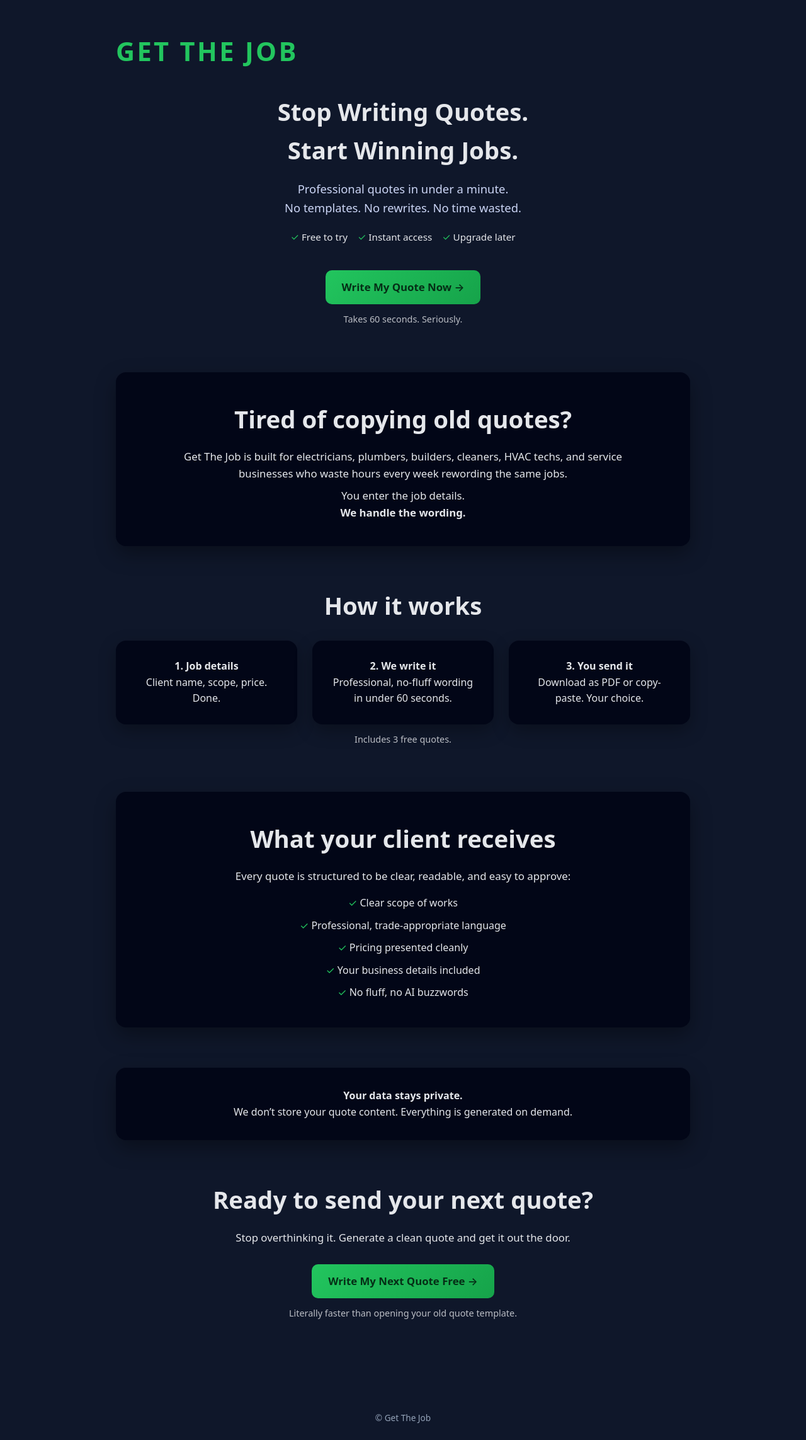
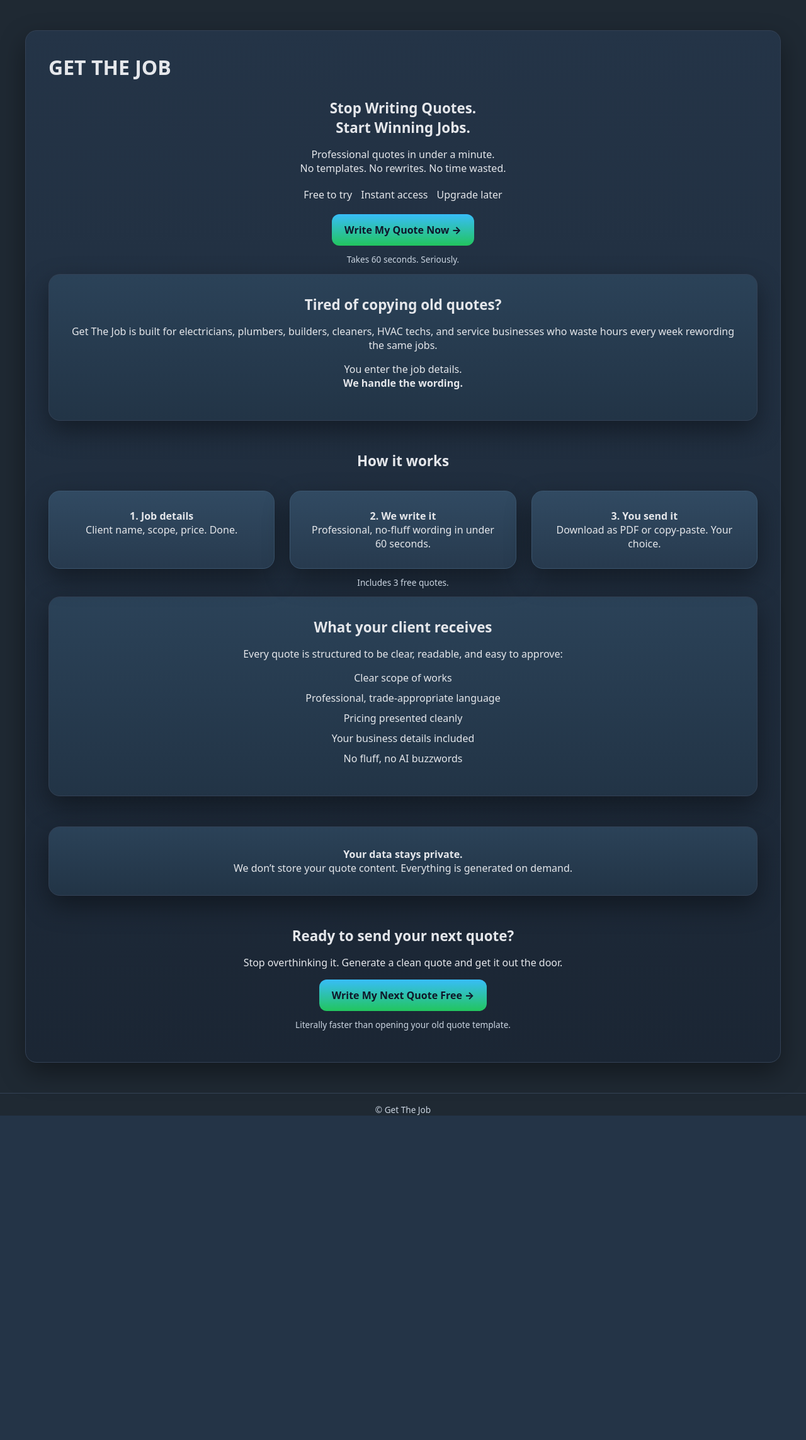
Before and after one commit to Voyaga/proposal60, a Flask app: page / in a window 1280 px wide. Shown: the whole page at 63% size. After the commit the page ends 1771 px from the top, so only its background shows below. Run offline with Flask 3, Linux system fonts and the light colour scheme.

Commit message:
Add files via upload

```diff
--- a/static/style.css
+++ b/static/style.css
@@ -1,21 +1,37 @@
-/* ==============================
-   RESET / BASE
-   ============================== */
-* {
-  box-sizing: border-box;
+/* =========================
+   Get The Job – Core Styles
+   ========================= */
+
+/* ---------- Variables ---------- */
+:root {
+  --bg: #1f2933;
+  --panel: #243447;
+  --panel-dark: #1b2634;
+  --border: #334155;
+
+  --text: #e5e7eb;
+  --muted: #cbd5e1;
+
+  --blue: #38bdf8;
+  --green: #22c55e;
+
+  --radius-lg: 18px;
+  --radius-md: 12px;
+  --radius-sm: 8px;
+
+  --shadow: 0 16px 40px rgba(0,0,0,.4);
+  --maxw: 1200px;
 }
+
+/* ---------- Reset ---------- */
+* { box-sizing: border-box; }
 
 html, body {
   margin: 0;
   padding: 0;
-}
-
-body {
-  font-family: system-ui, -apple-system, BlinkMacSystemFont, "Segoe UI", Roboto, sans-serif;
-  background: #0f172a;
-  color: #e5e7eb;
-  line-height: 1.6;
-  text-align: center; /* GLOBAL CENTRE */
+  background: var(--bg);
+  color: var(--text);
+  font-family: system-ui, -apple-system, Segoe UI, Roboto, Arial, sans-serif;
 }
 
 a {
@@ -23,298 +39,108 @@ a {
   text-decoration: none;
 }
 
-/* ==============================
-   LAYOUT
-   ============================== */
-.wrap,
-.container {
-  max-width: 960px;
-  margin: 0 auto;
-  padding: 48px 24px;
+/* ---------- Layout ---------- */
+.wrap {
+  max-width: var(--maxw);
+  margin: 48px auto;
+  padding: 36px;
+  background: linear-gradient(180deg, var(--panel), var(--panel-dark));
+  border: 1px solid var(--border);
+  border-radius: var(--radius-lg);
+  box-shadow: var(--shadow);
 }
 
-/* ==============================
-   TYPOGRAPHY
-   ============================== */
-h1, h2, h3, p, span, li {
-  text-align: center;
+/* ---------- Brand ---------- */
+.brand {
+  display: flex;
+  align-items: center;
+  gap: 14px;
+  margin-bottom: 28px;
 }
 
+.brand-mark {
+  width: 46px;
+  height: 46px;
+  display: grid;
+  place-items: center;
+  border-radius: 12px;
+  background: linear-gradient(135deg, var(--blue), var(--green));
+  color: #0f172a;
+  font-weight: 900;
+  letter-spacing: .08em;
+}
+
+.brand-name {
+  font-size: 1.2rem;
+  font-weight: 800;
+}
+
+.brand-tag {
+  font-size: .9rem;
+  color: var(--muted);
+}
+
+/* ---------- Headings ---------- */
 h1 {
-  font-size: 2.6rem;
-  letter-spacing: 0.08em;
-  margin: 0 0 0.5rem;
+  margin: 0 0 10px;
+  font-size: 2rem;
+  font-weight: 900;
 }
 
 h2 {
-  font-size: 2.4rem;
-  margin: 0.75rem 0 1rem;
+  margin: 0 0 12px;
+  font-size: 1.4rem;
 }
 
-h3 {
-  font-size: 1.25rem;
-  margin: 0.5rem 0;
+.subhead {
+  color: var(--muted);
+  margin-bottom: 24px;
 }
 
-p {
-  max-width: 720px;
-  margin: 0.5rem auto;
-  font-size: 1.05rem;
+.helper {
+  font-size: .9rem;
+  color: var(--muted);
 }
 
-/* Brand headline */
-.brand {
-  color: #22c55e;
-  display: block;
-  width: 100%;
-  text-align: center;
+.fineprint {
+  font-size: .85rem;
+  color: var(--muted);
+  margin-top: 12px;
 }
 
-/* ==============================
-   HERO
-   ============================== */
-.hero {
-  margin-bottom: 72px;
-}
-
-.hero-sub {
-  color: #cbd5f5;
-  font-size: 1.15rem;
-}
-
-/* Trust / badges */
-.hero-points,
-.badges {
-  display: flex;
-  justify-content: center;
-  gap: 16px;
-  margin: 20px auto;
-  font-size: 0.95rem;
-}
-
-.hero-points span::before,
-.badges span::before {
-  content: "✓ ";
-  color: #22c55e;
-}
-
-/* ==============================
-   BUTTONS
-   ============================== */
+/* ---------- Buttons ---------- */
 .btn,
-.cta-button {
+button {
   display: inline-block;
-  padding: 14px 26px;
-  margin-top: 20px;
-  background: linear-gradient(135deg, #22c55e, #16a34a);
-  color: #052e16;
-  border-radius: 10px;
-  font-weight: 600;
-  font-size: 1.05rem;
+  padding: 14px 20px;
+  border-radius: var(--radius-md);
+  background: linear-gradient(180deg, var(--blue), var(--green));
+  color: #0f172a;
+  font-weight: 800;
+  border: none;
   cursor: pointer;
 }
 
 .btn.secondary {
-  background: #1e293b;
-  color: #e5e7eb;
+  background: transparent;
+  color: var(--text);
+  border: 1px solid var(--border);
 }
 
-/* ==============================
-   SECTIONS / PANELS
-   ============================== */
-.section {
-  margin-bottom: 72px;
+.btn:hover,
+button:hover {
+  filter: brightness(1.05);
 }
 
-.panel,
-.problem-section,
-.what-they-get,
-.notice {
-  background: #020617;
-  border-radius: 16px;
-  padding: 32px;
-  margin: 0 auto 64px;
-  box-shadow: 0 12px 32px rgba(0,0,0,0.35);
-}
-
-/* ==============================
-   HOW IT WORKS
-   ============================== */
-.steps {
-  display: grid;
-  grid-template-columns: repeat(3, 1fr);
-  gap: 24px;
-  margin-top: 24px;
-}
-
-.step {
-  background: #020617;
-  border-radius: 16px;
-  padding: 28px;
-  box-shadow: 0 10px 28px rgba(0,0,0,0.3);
-}
-
-.step-number,
-.step-badge {
-  width: 36px;
-  height: 36px;
-  margin: 0 auto 12px;
-  border-radius: 50%;
-  background: #22c55e;
-  color: #052e16;
-  display: flex;
-  align-items: center;
-  justify-content: center;
-  font-weight: 700;
-}
-
-/* ==============================
-   FEATURES
-   ============================== */
-.feature-list,
-.features-list {
-  list-style: none;
-  padding: 0;
-  margin: 16px auto 0;
-}
-
-.feature-list li,
-.features-list li {
-  margin-bottom: 10px;
-}
-
-.feature-list li::before,
-.features-list li::before {
-  content: "✓ ";
-  color: #22c55e;
-}
-
-/* ==============================
-   PRIVACY / FINEPRINT
-   ============================== */
-.fineprint,
-.privacy-note {
-  font-size: 0.9rem;
-  opacity: 0.8;
-  margin-top: 12px;
-}
-
-/* ==============================
-   FOOTER
-   ============================== */
-.site-footer,
-footer {
-  padding: 24px;
-  font-size: 0.85rem;
-  color: #94a3b8;
-}
-
-/* ==============================
-   MOBILE
-   ============================== */
-@media (max-width: 768px) {
-
-  .wrap,
-  .container {
-    padding: 32px 16px;
-  }
-
-  h1 {
-    font-size: 2.1rem;
-  }
-
-  h2 {
-    font-size: 1.8rem;
-  }
-
-  .hero-points,
-  .badges {
-    flex-direction: column;
-    gap: 8px;
-  }
-
-  .steps {
-    grid-template-columns: 1fr;
-  }
-
-  .btn,
-  .cta-button {
-    width: 100%;
-  }
-}
-
-/* ==============================
-   HOME / APP PAGE ONLY
-   ============================== */
-
-/* Brand header */
-.brand {
-  display: flex;
-  align-items: center;
-  gap: 14px;
-  margin-bottom: 32px;
-  text-align: left;
-}
-
-.brand-mark {
-  background: #22c55e;
-  color: #052e16;
-  font-weight: 800;
-  padding: 10px 14px;
-  border-radius: 10px;
-}
-
-.brand-name {
-  font-size: 1.4rem;
-  font-weight: 700;
-}
-
-.brand-tag {
-  font-size: 0.9rem;
-  opacity: 0.8;
-}
-
-/* Two-column layout */
-.layout {
-  display: grid;
-  grid-template-columns: 260px 1fr;
-  gap: 32px;
-  margin-top: 24px;
-}
-
-/* Sidebar */
-.sidebar {
-  background: #020617;
-  border-radius: 16px;
-  padding: 20px;
-  text-align: left;
-}
-
-.sidebar h2 {
-  margin-top: 0;
-}
-
-.recent-item {
-  padding: 10px;
-  border-radius: 8px;
-  cursor: pointer;
-}
-
-.recent-item:hover {
-  background: #1e293b;
-}
-
-/* Main content */
-.content {
-  text-align: left;
-}
-
-/* Forms */
-form label {
+/* ---------- Forms ---------- */
+label {
   display: block;
-  font-weight: 600;
   margin-top: 16px;
   margin-bottom: 6px;
+  font-size: .75rem;
+  font-weight: 800;
+  text-transform: uppercase;
+  color: var(--muted);
 }
 
 input,
@@ -322,10 +148,10 @@ textarea,
 select {
   width: 100%;
   padding: 12px;
-  border-radius: 10px;
-  border: 1px solid #1e293b;
+  border-radius: var(--radius-md);
+  border: 1px solid var(--border);
   background: #020617;
-  color: #e5e7eb;
+  color: var(--text);
   font-size: 1rem;
 }
 
@@ -333,26 +159,198 @@ textarea {
   resize: vertical;
 }
 
-input::placeholder,
-textarea::placeholder {
-  color: #64748b;
+/* ---------- Notices ---------- */
+.notice {
+  padding: 14px 16px;
+  background: #223346;
+  border-left: 4px solid var(--blue);
+  border-radius: var(--radius-sm);
+  margin-bottom: 20px;
 }
 
-/* Buttons */
-button.btn {
+/* ---------- Actions ---------- */
+.actions {
+  display: flex;
+  gap: 12px;
+  flex-wrap: wrap;
   margin-top: 20px;
 }
 
-/* Helpers */
-.helper {
-  font-size: 0.9rem;
-  opacity: 0.7;
-  margin-top: 8px;
+/* ---------- Two-column App ---------- */
+.layout {
+  display: grid;
+  grid-template-columns: 300px 1fr;
+  gap: 32px;
+  margin-top: 32px;
 }
 
-/* Mobile */
+.sidebar {
+  background: linear-gradient(180deg, #2a3f55, #223346);
+  border: 1px solid var(--border);
+  border-radius: var(--radius-lg);
+  padding: 24px;
+}
+
+.sidebar ul {
+  list-style: none;
+  padding: 0;
+  margin: 16px 0 0;
+}
+
+.recent-item {
+  padding: 12px;
+  margin-bottom: 12px;
+  border-radius: var(--radius-md);
+  background: linear-gradient(180deg, #314a62, #273a4e);
+  border: 1px solid #3b556e;
+  cursor: pointer;
+}
+
+.recent-item:hover {
+  filter: brightness(1.05);
+}
+
+.content {
+  min-width: 0;
+}
+
+/* ---------- Proposal Preview ---------- */
+.proposal-editor {
+  margin-top: 16px;
+  padding: 20px;
+  background: #020617;
+  border: 1px solid var(--border);
+  border-radius: var(--radius-md);
+  font-family: ui-monospace, SFMono-Regular, Menlo, monospace;
+  line-height: 1.6;
+}
+
+.proposal-editor.locked {
+  color: var(--muted);
+}
+
+/* ---------- Analytics ---------- */
+.analytics-grid {
+  display: grid;
+  grid-template-columns: repeat(auto-fit, minmax(200px,1fr));
+  gap: 24px;
+  margin: 32px 0;
+}
+
+.stat-card {
+  padding: 24px;
+  background: linear-gradient(180deg, #2b4258, #223446);
+  border: 1px solid var(--border);
+  border-radius: var(--radius-lg);
+  text-align: center;
+}
+
+.stat-label {
+  display: block;
+  color: var(--muted);
+  font-size: .85rem;
+}
+
+.stat-value {
+  font-size: 2.2rem;
+  font-weight: 800;
+}
+
+/* ---------- Footer ---------- */
+.site-footer {
+  margin-top: 48px;
+  padding-top: 16px;
+  border-top: 1px solid var(--border);
+  text-align: center;
+  font-size: .85rem;
+  color: var(--muted);
+}
+
+/* ---------- Preview Back Button ---------- */
+.preview-back-btn {
+  position: fixed;
+  bottom: 24px;
+  right: 24px;
+}
+
+/* =========================
+   LANDING PAGE FIXES
+   ========================= */
+
+.landing {
+  text-align: center;
+}
+
+.landing h1,
+.landing h2,
+.landing p {
+  text-align: center;
+  margin-left: auto;
+  margin-right: auto;
+}
+
+.landing .hero-points {
+  display: flex;
+  justify-content: center;
+  gap: 14px;
+  margin: 20px 0;
+}
+
+.landing .panel,
+.landing .notice {
+  background: linear-gradient(180deg, #2b4258, #223446);
+  border: 1px solid var(--border);
+  border-radius: var(--radius-lg);
+  padding: 32px;
+  margin: 0 auto 48px;
+  box-shadow: var(--shadow);
+}
+
+.landing .steps {
+  display: grid;
+  grid-template-columns: repeat(3, 1fr);
+  gap: 24px;
+  margin-top: 32px;
+}
+
+.landing .step {
+  background: linear-gradient(180deg, #314a62, #273a4e);
+  border: 1px solid #3b556e;
+  border-radius: var(--radius-lg);
+  padding: 28px;
+  box-shadow: var(--shadow);
+}
+
+.landing .feature-list {
+  list-style: none;
+  padding: 0;
+  margin-top: 16px;
+}
+
+.landing .feature-list li {
+  margin-bottom: 10px;
+}
+
+/* ---------- Mobile ---------- */
 @media (max-width: 900px) {
   .layout {
     grid-template-columns: 1fr;
   }
+
+  .wrap {
+    margin: 24px 12px;
+    padding: 22px;
+  }
+
+  .btn {
+    width: 100%;
+  }
+
+  .actions {
+    flex-direction: column;
+  }
+
+  .landing .steps {
+    grid-template-columns: 1fr;
+  }
 }
```
